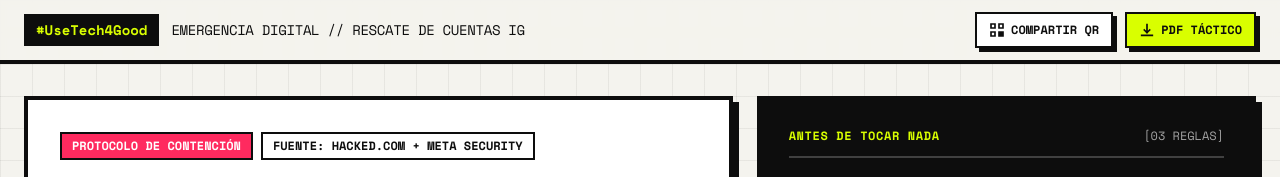
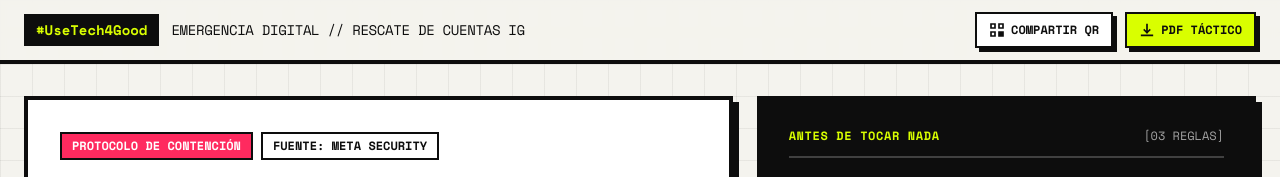
Before and after one commit to jalito27/recuperar-y-blindar-cuentas-de-Instagram, a plain HTML site: page index.html in a window 1280 px wide. Shown: the top 177 px of the page. Drawn offline with nearby package versions, Linux system fonts and the light colour scheme.

Commit message:
Update source text from HACKED.COM to META SECURITY

```diff
--- a/index.html
+++ b/index.html
@@ -160,7 +160,7 @@
               PROTOCOLO DE CONTENCIÓN
             </span>
             <span class="bg-white text-brutal-ink font-mono font-bold text-[11px] sm:text-xs px-2.5 py-1 border-2 border-brutal-ink uppercase">
-              FUENTE: HACKED.COM + META SECURITY
+              FUENTE: META SECURITY
             </span>
           </div>
 
```
